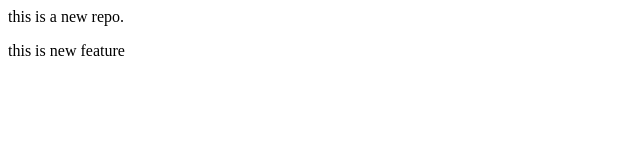
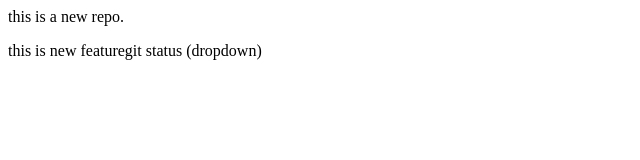
Before and after one commit to Ayush6511/localrepo, a plain HTML site: page index.html in a window 1280 px wide. Shown: the whole page, without its empty margins (0-640 px from the left). Drawn offline with Linux system fonts and the light colour scheme.

```diff
--- a/index.html
+++ b/index.html
@@ -1,2 +1,2 @@
 <p>this is a new repo.</p>
-<p>this is new feature</p>
+<p>this is new featuregit status  (dropdown)</p>
```
